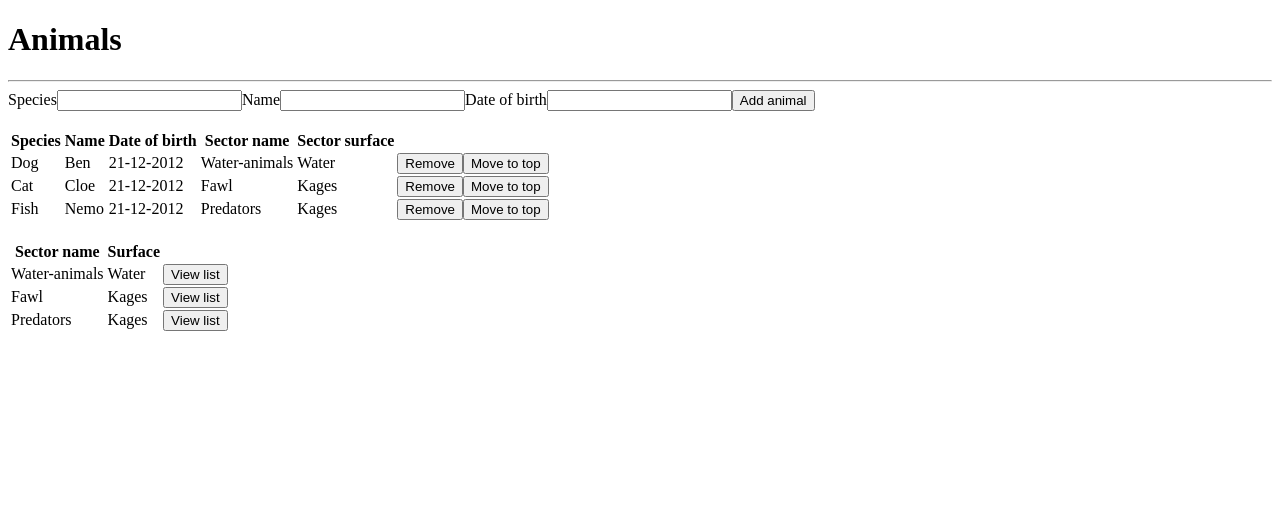
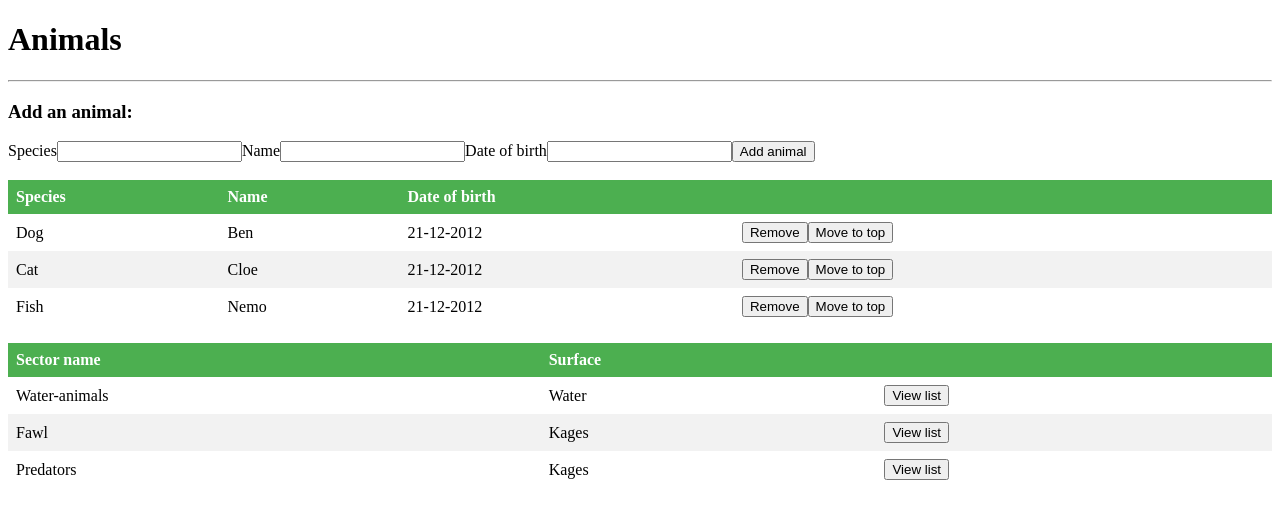
Before and after one commit to yomla/zoo, an Angular app: page / in a window 1280 px wide. Shown: the top 518 px of the page. Built offline with nearby package versions, Linux system fonts and the light colour scheme.

Commit message:
Sortiran kod i dodati stilovi za tabele

```diff
--- /dev/null
+++ b/src/app/animal-list/animals.component.css
@@ -0,0 +1,18 @@
+table {
+    border-collapse: collapse;
+    width: 100%;
+}
+
+th, td {
+    text-align: left;
+    padding: 8px;
+}
+
+tr:nth-child(even){
+	background-color: #f2f2f2
+}
+
+th {
+    background-color: #4CAF50;
+    color: white;
+}
--- a/src/app/animal-list/animals.component.html
+++ b/src/app/animal-list/animals.component.html
@@ -1,6 +1,7 @@
 <h1>Animals</h1>
 <hr>
 
+<h3>Add an animal:</h3>
 <form>
 
 	<label for="species">Species</label>
@@ -17,21 +18,24 @@
 </form><br>
 
 <table>
+	<thead>
 		<th>Species</th>
 		<th>Name</th>
 		<th>Date of birth</th>
-	<th>Sector name</th>
-	<th>Sector surface</th>
+		<th></th>
+	</thead>
+	<tbody>
 		<tr *ngFor="let animal of animals">
 		<td > {{ animal.species }} </td>
 		<td > {{ animal.name }} </td>
 		<td *ngIf="animal.dateOfBirth"> {{ animal.dateOfBirth }} </td>
 		<td *ngIf="!animal.dateOfBirth"> Unknown </td>
-		<td > {{ animal.sector.name }} </td>
-		<td > {{ animal.sector.surface }} </td>
+		<td>
 				<button (click)="remove(animal)">Remove</button>
 				<button (click)="moveToTop(animal)">Move to top</button>
+			</td>
 		</tr>
+	</tbody>
 </table><br>
 
 
@@ -39,12 +43,16 @@
 	<thead>
 		<th>Sector  name</th>
 		<th>Surface</th>
+		<th></th>
 	</thead>
 	<tbody>
 		<tr *ngFor="let sector of sectors">
 			<td> {{ sector.name }}</td>
 			<td> {{ sector.surface }}</td>
+			<td>
 				<button (click)="showAnimalsBySector(sector)">View list</button>
+			</td>
+
 		</tr>
 	</tbody>
 </table>
--- a/src/app/animal-list/animals.component.ts
+++ b/src/app/animal-list/animals.component.ts
@@ -5,15 +5,16 @@ import { Sector } from '../sector/sector.component';
 @Component({
 
 	selector: 'app-animals',
-	templateUrl: './animals.component.html'
+	templateUrl: './animals.component.html',
+	styleUrls: ['./animals.component.css']
 })
 
 export class AnimalListComponent {
 
 	animals: any[];
 	sectors: any[];
-	sector: Sector = new Sector('Unknown','Unknown');
-	newAnimal: Animal = new Animal('','','', this.sector);
+	// sector: Sector = new Sector('','');
+	newAnimal: Animal = new Animal('','','', new Sector('',''));
 
 	constructor () {
 
@@ -85,7 +86,7 @@ export class AnimalListComponent {
 	addAnimal(animal) {
 
 		this.animals.push(animal);
-		this.newAnimal = new Animal('','','', this.sector);
+		this.newAnimal = new Animal('','','', this.sectors[0]);
 
 	}
 
```
Lines whose indentation alone changed are shown as unchanged.
